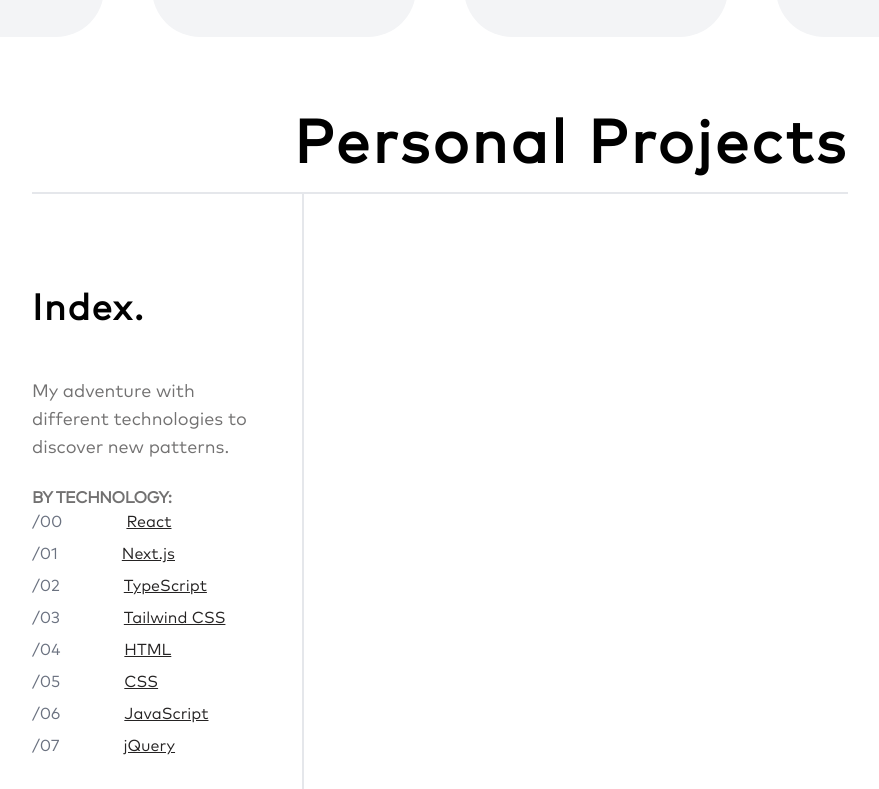
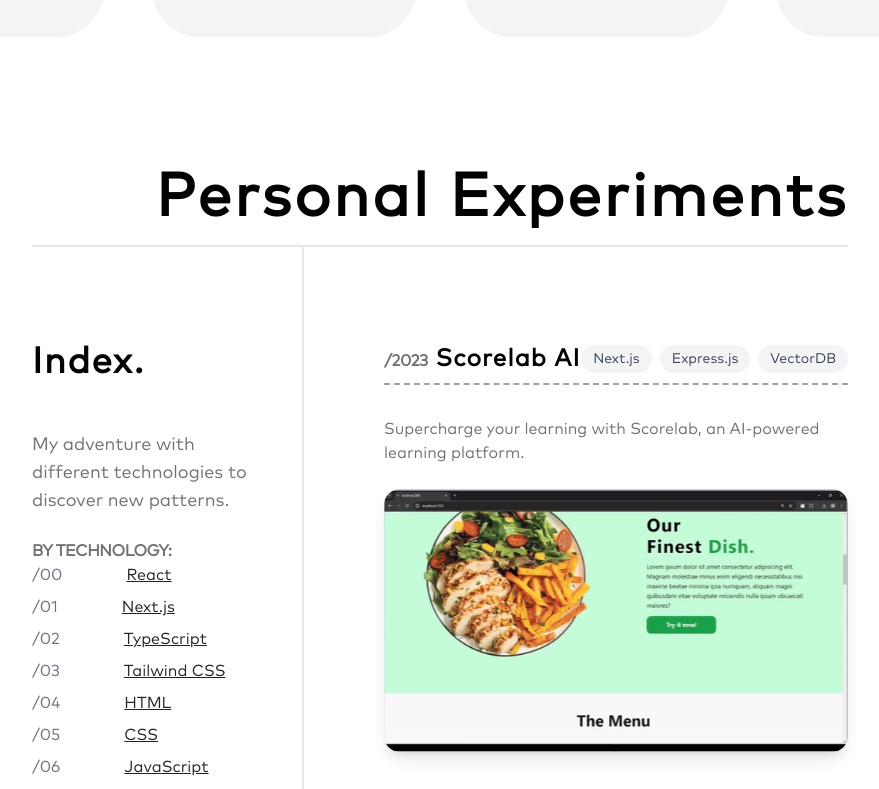
Before and after one commit to angelocarlos232/ThePortfolio, a Next.js app: page / in a window 1280 px wide. Shown: the part 1487-2276 px from the top of the page, without its empty margins (200-1079 px from the left). Built offline with nearby package versions, Linux system fonts and the light colour scheme.

Commit message:
added image

```diff
--- a/app/page.tsx
+++ b/app/page.tsx
@@ -18,7 +18,7 @@ export default function Home() {
           <section className="min-h-screen flex items-center justify-center">
             <Workflow />
           </section>
-          <section className=" flex items-center justify-center h-screen">
+          <section className="flex items-center justify-center">
             <ExperienceSection />
           </section>
         </div>
--- a/components/experience/layout.tsx
+++ b/components/experience/layout.tsx
@@ -2,6 +2,8 @@ import React from "react";
 import { Title } from "../ui/title";
 import { Description } from "../ui/description";
 import { Text } from "../ui/text";
+import Image from "next/image";
+import SampleImage from "@/app/assets/image.png";
 
 const ExperienceSection = () => {
   const experiences = [
@@ -34,21 +36,16 @@ const ExperienceSection = () => {
     "jQuery",
   ];
 
-  const years = [
-    "2021",
-    "2022",
-    "2023",
-    "2024",
-  ];
+  const years = ["2021", "2022", "2023", "2024"];
 
   return (
     <div className="bg-white p-4 md:p-6 lg:p-8 xl:p-10 rounded-lg w-full">
       <div className="flex justify-end border-b-2 border-gray-200 pb-4 w-full">
         <Title size="large" variant="secondary">
-          Personal Projects
+          Personal Experiments
         </Title>
       </div>
-      <div className="grid grid-cols-3 ">
+      <div className="grid grid-cols-3">
         <div className="col-span-1 border-r-2 border-gray-200  pt-24">
           <div className="w-4/5">
             <Title variant="accent" className="mb-12">
@@ -56,7 +53,8 @@ const ExperienceSection = () => {
             </Title>
             <div className="text-lg">
               <Description>
-                My adventure with different technologies to discover new patterns.
+                My adventure with different technologies to discover new
+                patterns.
               </Description>
             </div>
             <div className="mt-6">
@@ -87,8 +85,45 @@ const ExperienceSection = () => {
             </div>
           </div>
         </div>
-        <div className="col-span-2">
-          {/* Content for the second column (2/3 width) */}
+
+        {/* //
+        //
+        // */}
+
+        <div className="col-span-2 pl-20 pt-24 h-screen ">
+          <div className="">
+            <div className="flex justify-between w-full border-b-2 border-gray-400 border-dashed pb-2 mb-8">
+              <div className="flex items-baseline">
+                <Text variant="medium" className="text-gray-500 mr-2">
+                  /2023
+                </Text>
+                <Title variant="secondary" size="small">
+                  Scorelab AI
+                </Title>
+              </div>
+              <div className="flex gap-2 items-center">
+                {["Next.js", "Express.js", "VectorDB"].map((tech) => (
+                  <span
+                    key={tech}
+                    className="bg-gray-100 px-3 py-1 rounded-full text-sm text-gray-700"
+                  >
+                    {tech}
+                  </span>
+                ))}
+              </div>
+            </div>
+            <Description>
+              Supercharge your learning with Scorelab, an AI-powered learning
+              platform.
+            </Description>
+            <div className="mt-6">
+              <Image
+                className="rounded-2xl shadow-lg"
+                src={SampleImage}
+                alt="Scorelab AI Screenshot"
+              />
+            </div>
+          </div>
         </div>
       </div>
     </div>
```
Also changed, not shown: app/assets/image.png (added).
